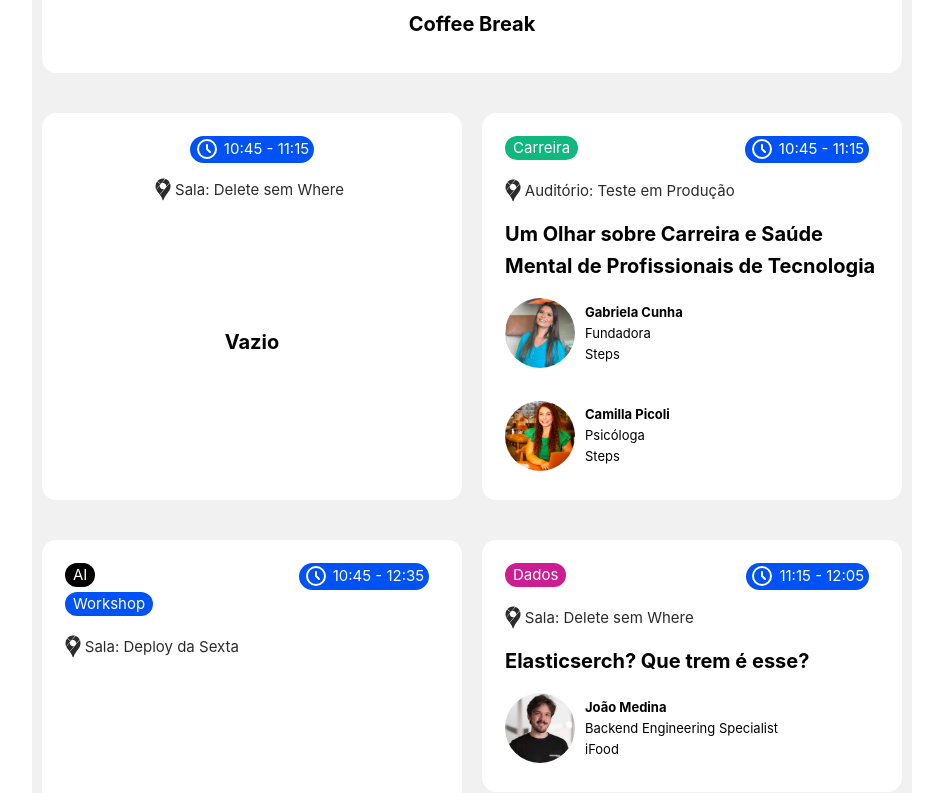
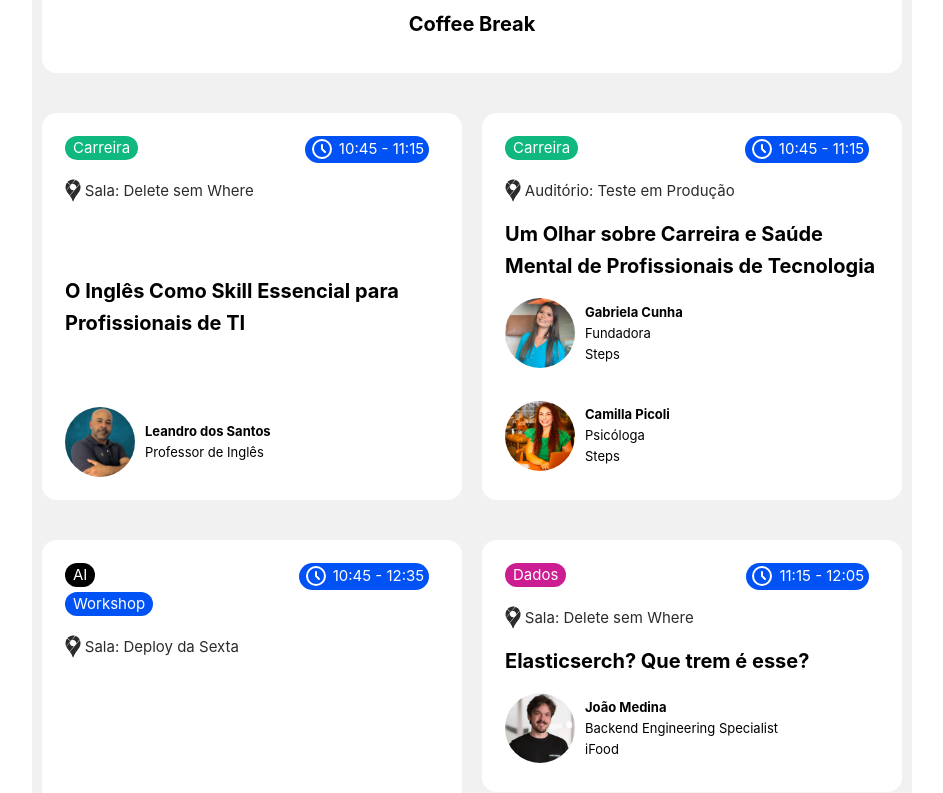
Before and after one commit to techhub-jf/techhub-site, a Vue app: page /conf in a window 1280 px wide. Shown: the part 3907-4700 px from the top of the page, without its empty margins (168-1111 px from the left). Built offline with nearby package versions, Linux system fonts and the light colour scheme.

Commit message:
add leandro

```diff
--- a/src/views/TechHubConf.vue
+++ b/src/views/TechHubConf.vue
@@ -98,7 +98,10 @@
 
             <ScheduleTile time="10:15 - 10:45" title="Coffee Break" />
 
-            <ScheduleTile time="10:45 - 11:15" title="Vazio"  style="grid-column: auto;" location="Sala: Delete sem Where"/>
+            <Schedule :speakers="[{img: SpeakerLeandro, name: 'Leandro dos Santos', role: 'Professor de Inglês'}]"
+              :types="[{id: 'career', name: 'Carreira'}]" time="10:45 - 11:15" location="Sala: Delete sem Where"
+              title="O Inglês Como Skill Essencial para Profissionais de TI"
+              description="No universo da tecnologia, o inglês leva você além. Grandes oportunidades estão em empresas internacionais, e sem fluência, você pode estar limitando seu crescimento. O inglês não é mais um diferencial – é uma necessidade para quem deseja se destacar globalmente. Vamos explorar mais esse assunto?" />
 
             <Schedule :speakers="[{img: SpeakerGabriela, name: 'Gabriela Cunha', role: 'Fundadora', company: 'Steps'}, {img: SpeakerCamillaPicoli, name: 'Camilla Picoli', role: 'Psicóloga', company: 'Steps'}]"
               :types="[{id: 'career', name: 'Carreira'}]" time="10:45 - 11:15" location="Auditório: Teste em Produção"
@@ -252,6 +255,8 @@ Utilizando como base a pesquisa feita em 2024 pelo Data Hackers, a maior comunid
             role="Engenheiro Mecânico" company="UFJF" />
           <Speaker :img="SpeakerDanton" link="https://www.linkedin.com/in/danton-rafael/" name="Danton Rafael"
             role="Senior Devops Engineer" company="Zallpy Digital" />
+          <Speaker :img="SpeakerLeandro" link="https://www.linkedin.com/in/leandro-souza-74b3a5175/" name="Leandro dos Santos"
+            role="Professor de Inglês" company="Autônomo" />
         </div>
       </section>
       <section id="location" class="infoSections">
@@ -380,6 +385,7 @@ import SpeakerCamillaPicoli from '@/assets/camilla-picoli.jpeg'
 import SpeakerDanton from '@/assets/danton-rafael.jpeg'
 import SpeakerLaurene from '@/assets/laurene-alves.jpeg'
 import SpeakerLaurene2 from '@/assets/laurene-alves-2.jpeg'
+import SpeakerLeandro from '@/assets/leandro.jpeg'
 </script>
 
 <style scoped>
```
Also changed, not shown: src/assets/leandro.jpeg (added).
